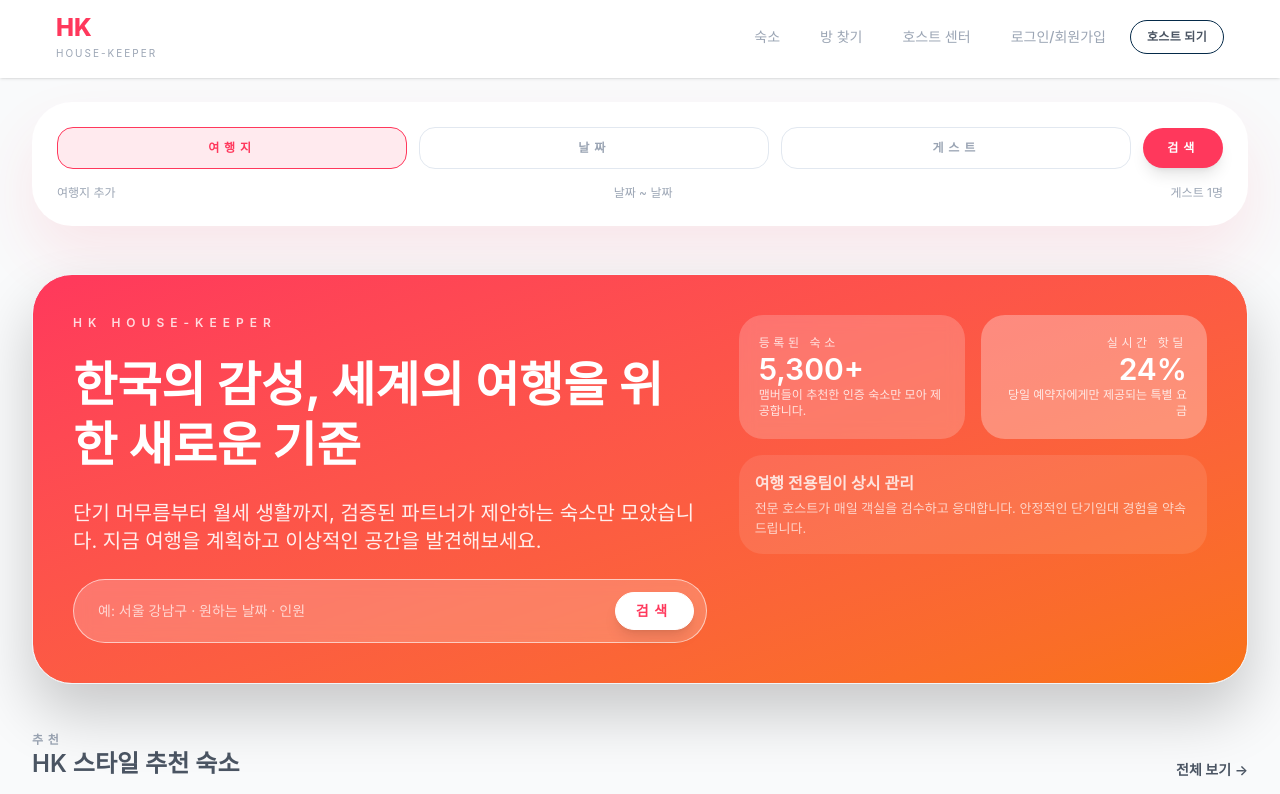
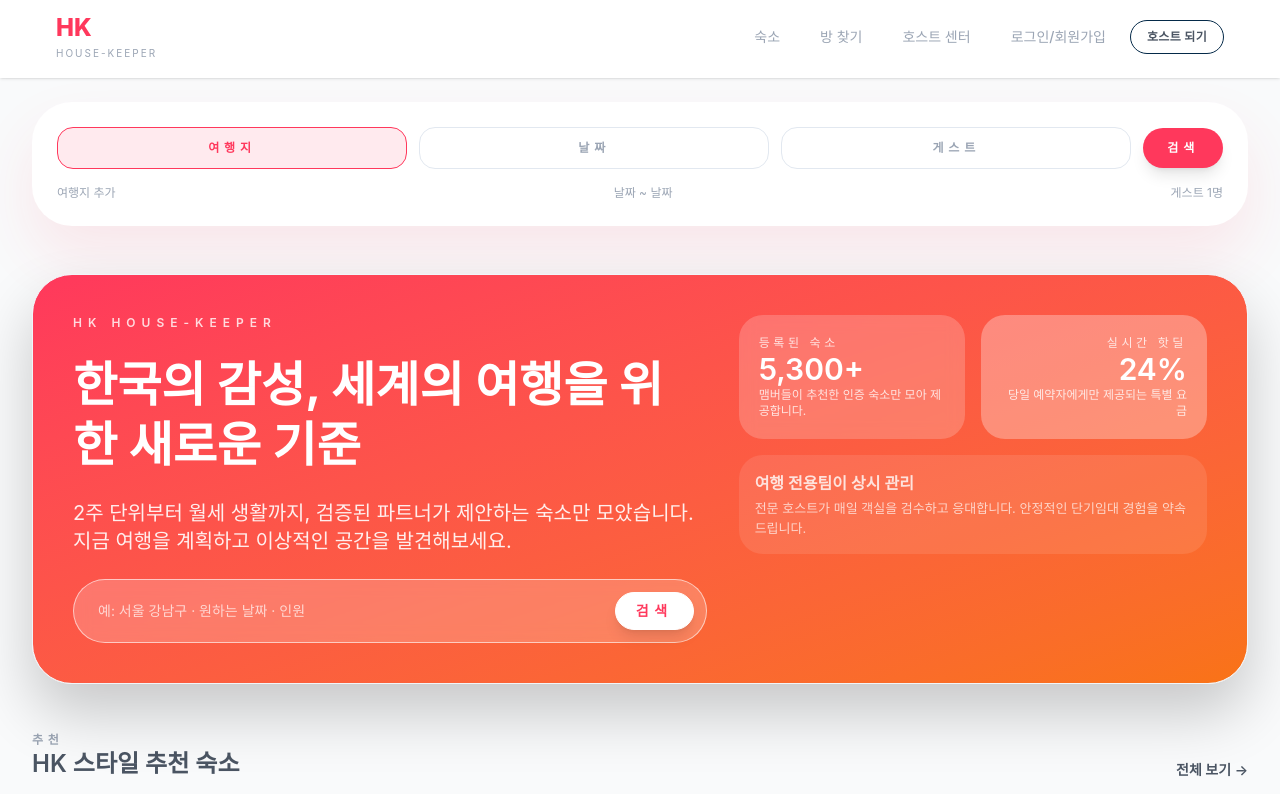
Before and after one commit to wizmade1576/HK, a Next.js app: page / in a window 1280 px wide. Shown: the top 794 px of the page. Built offline with nearby package versions, Linux system fonts and the light colour scheme; grey boxes are pictures that could not be loaded.

Commit message:
전체항목

```diff
--- a/app/page.tsx
+++ b/app/page.tsx
@@ -25,7 +25,7 @@ export default function HomePage() {
               한국의 감성, 세계의 여행을 위한 새로운 기준
             </h1>
             <p className="text-lg text-white/90 sm:text-xl">
-              단기 머무름부터 월세 생활까지, 검증된 파트너가 제안하는 숙소만 모았습니다. 지금 여행을 계획하고 이상적인 공간을 발견해보세요.
+              2주 단위부터 월세 생활까지, 검증된 파트너가 제안하는 숙소만 모았습니다. 지금 여행을 계획하고 이상적인 공간을 발견해보세요.
             </p>
             <div className="flex flex-col gap-3 rounded-full border border-white/60 bg-white/20 p-3 backdrop-blur transition sm:flex-row sm:items-center">
               <input
```
